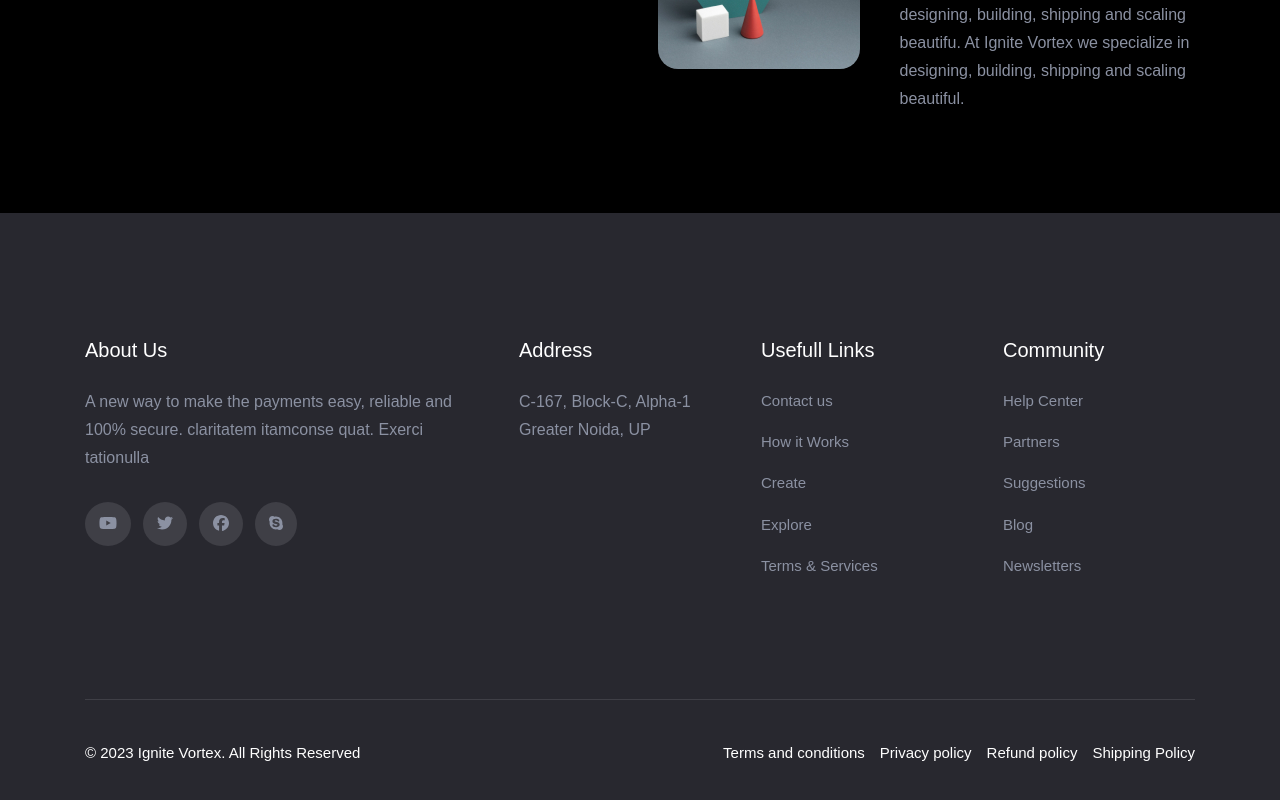
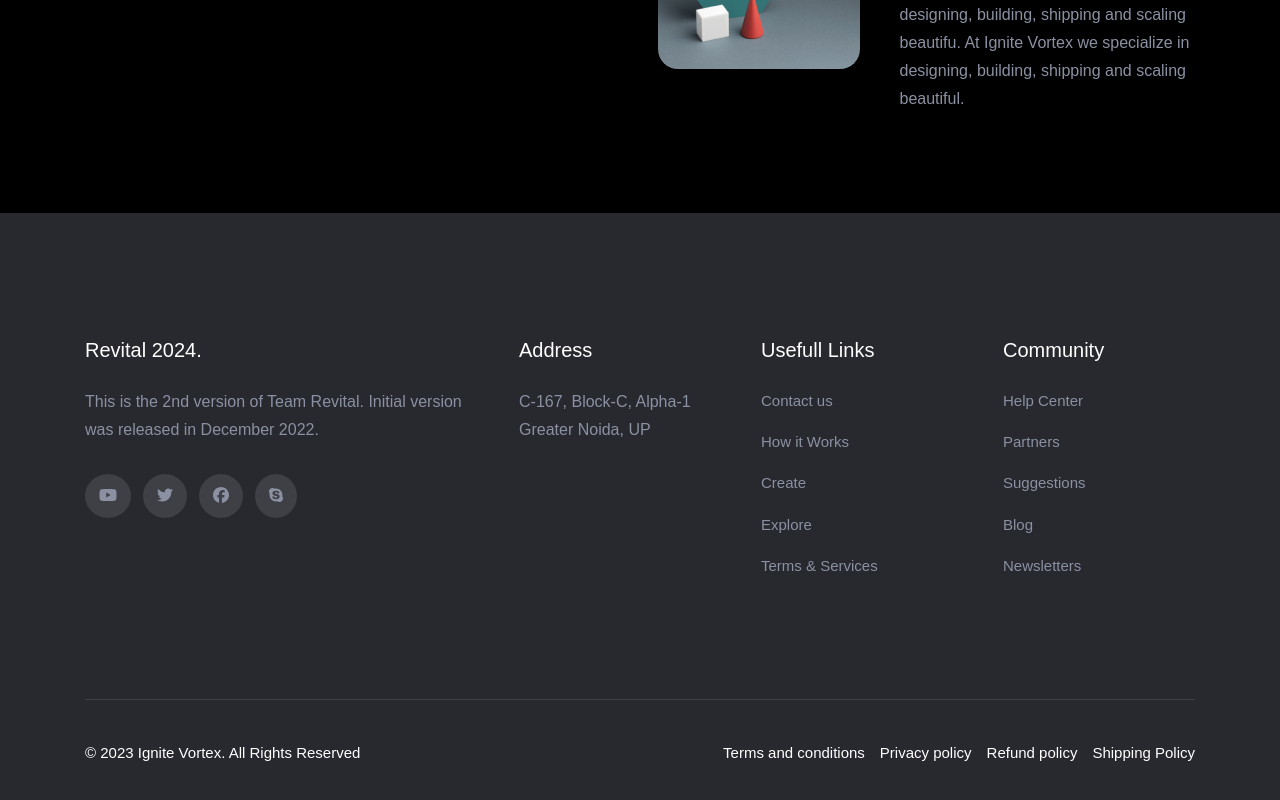
Before and after one commit to ShlokChaitanya/Revital, a React (Create React App) app: page / in a window 1280 px wide. Shown: the part 8207-9007 px from the top of the page. Built offline with nearby package versions, Linux system fonts and the light colour scheme.

Commit message:
final commit

```diff
--- a/public/index.html
+++ b/public/index.html
@@ -4,14 +4,14 @@
 <head>
   <meta charset="utf-8" />
   <meta name="viewport" content="width=device-width, initial-scale=1" />
-  <meta name="description" content="Revital - XI specializes in designing, building, shipping, and scaling beautiful, usable products with blazing-fast efficiency.">
-  <meta name="keywords" content="product design, building, shipping, scaling, efficient products, usable products, Revital, XI">
+  <meta name="description" content="Revital - XI, Home to IT Upscaling.">
+  <meta name="keywords" content="it, tech, technology, sjs, Revital, XI">
   <meta property="og:title" content="Revital - XI">
-  <meta property="og:description" content="Revital - XI specializes in designing, building, shipping, and scaling beautiful, usable products with blazing-fast efficiency.">
+  <meta property="og:description" content="Revital - XI, Home to IT Upscaling.">
   <meta property="og:url" content="https://Revital.tech">
   <meta property="og:type" content="website">
   <meta name="twitter:title" content="Revital - XI">
-  <meta name="twitter:description" content="Revital - XI specializes in designing, building, shipping, and scaling beautiful, usable products with blazing-fast efficiency.">
+  <meta name="twitter:description" content="Revital - XI, Home to IT Upscaling.">
   <link rel="icon" href="%PUBLIC_URL%/favicon.ico" />
   <meta name="theme-color" content="#FFFFFF" />
   <link rel="apple-touch-icon" href="%PUBLIC_URL%/favicon.ico" />
--- a/src/Components/Footer.jsx
+++ b/src/Components/Footer.jsx
@@ -10,9 +10,9 @@ function Footer() {
             <div className="container">
                 <div className="footer-top section">
                     <div className="footer-brand">
-                        <p className="footer-list-title">About Us</p>
+                        <p className="footer-list-title">Revital 2024.</p>
                         <p className="footer-text">
-                            A new way to make the payments easy, reliable and 100% secure. claritatem itamconse quat. Exerci tationulla
+                            This is the 2nd version of Team Revital. Initial version was released in December 2022.
                         </p>
                         <ul className="social-list">
                             <li>
```
Also changed, not shown: hi.txt (added), 1 other file (tests, documents, lock files or other folders).
